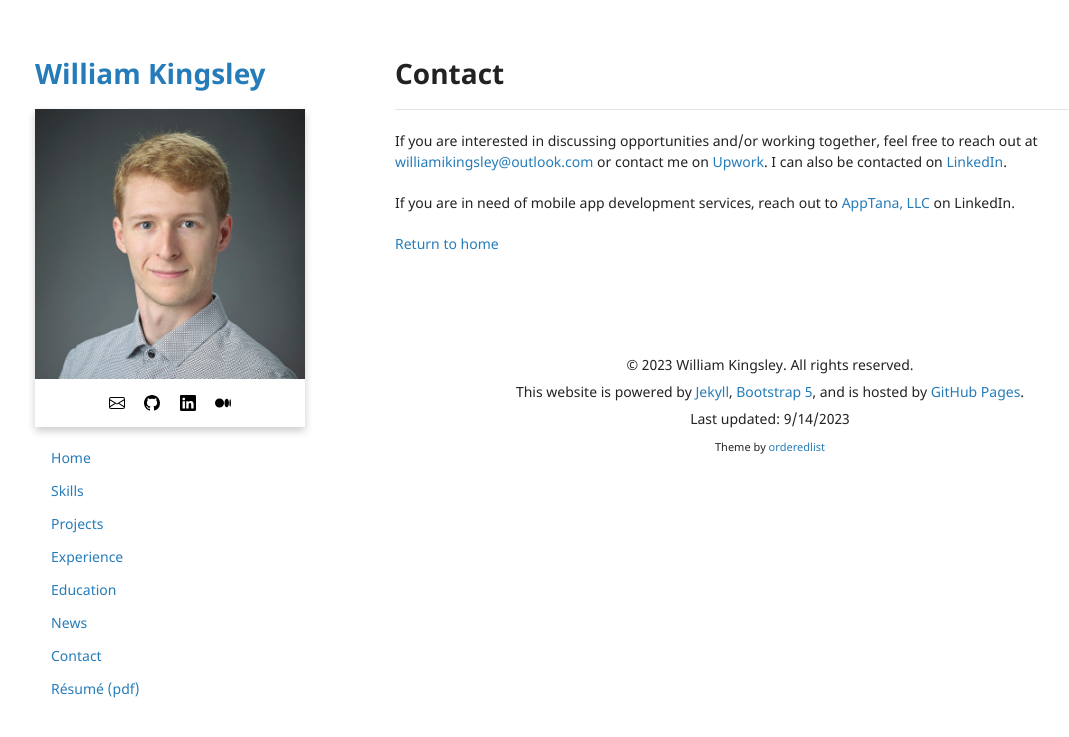
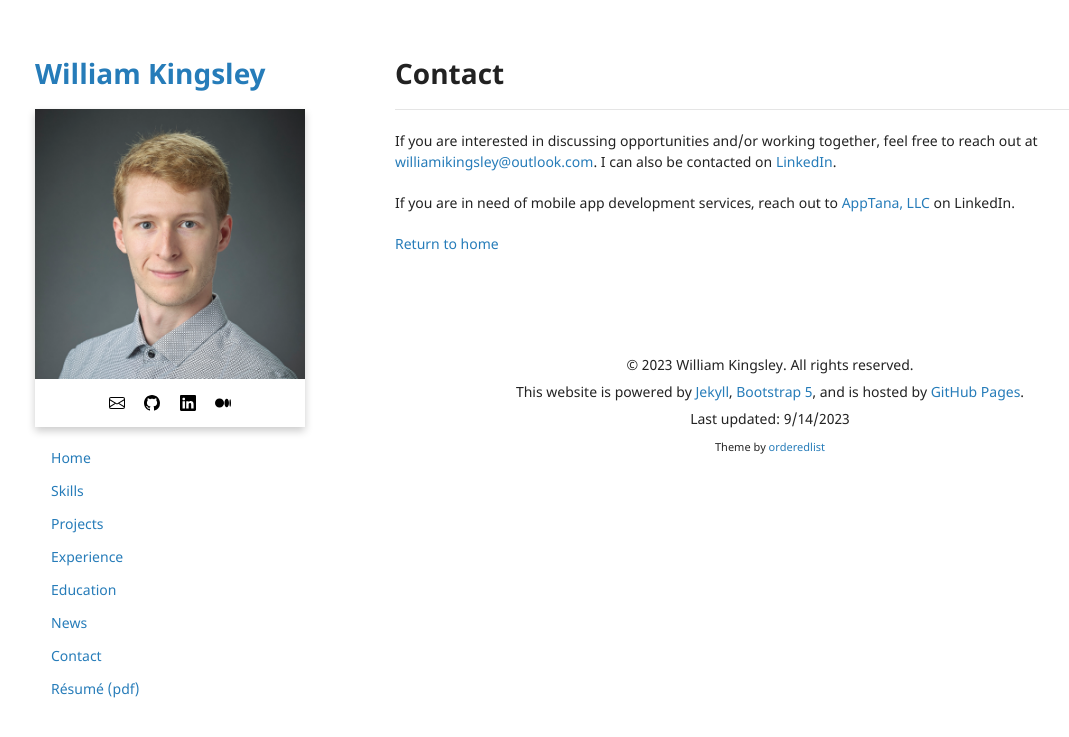
Before and after one commit to data-programmer/data-programmer.github.io, a Jekyll site: the page built from contact.md, in a window 1280 px wide. Shown: the top 737 px of the page, without its empty margins (50-1119 px from the left). Built offline with Jekyll 4.4.1, drawn with Linux system fonts in a browser that asks for light colours; our own code applies the rules of GitHub Pages for plain Markdown files.

Commit message:
Updating contact

```diff
--- a/contact.md
+++ b/contact.md
@@ -6,7 +6,7 @@ layout: default
 
 * * *
 
-If you are interested in discussing opportunities and/or working together, feel free to reach out at {{ site.data.settings.email }} or contact me on [Upwork](https://www.upwork.com/freelancers/~0159acf9894d5af75e). I can also be contacted on [LinkedIn](https://www.linkedin.com/in/williamkingsley).
+If you are interested in discussing opportunities and/or working together, feel free to reach out at {{ site.data.settings.email }}. I can also be contacted on [LinkedIn](https://www.linkedin.com/in/williamkingsley).
 
 If you are in need of mobile app development services, reach out to [AppTana, LLC](https://www.linkedin.com/company/apptana-llc) on LinkedIn.
 
```
